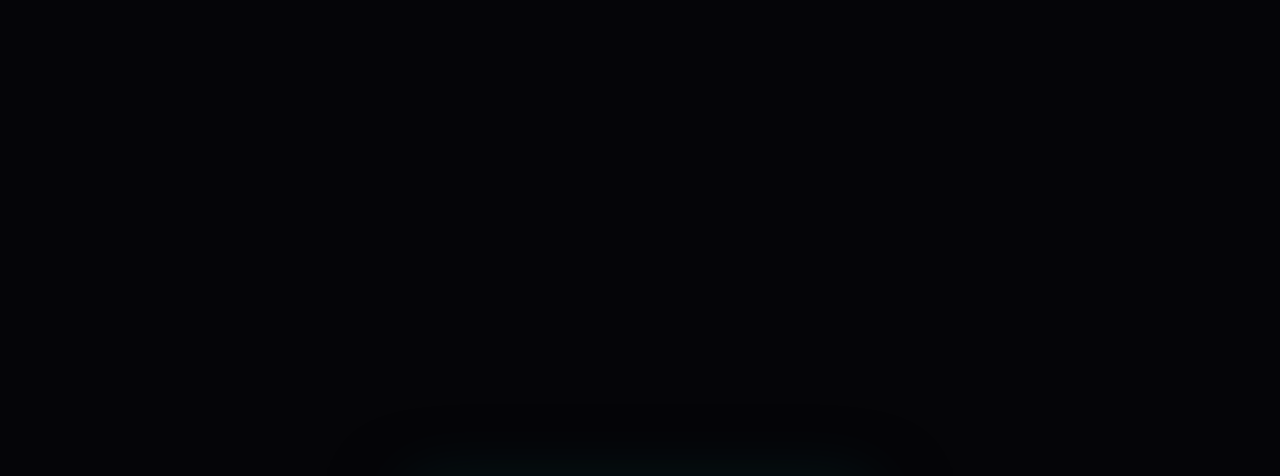
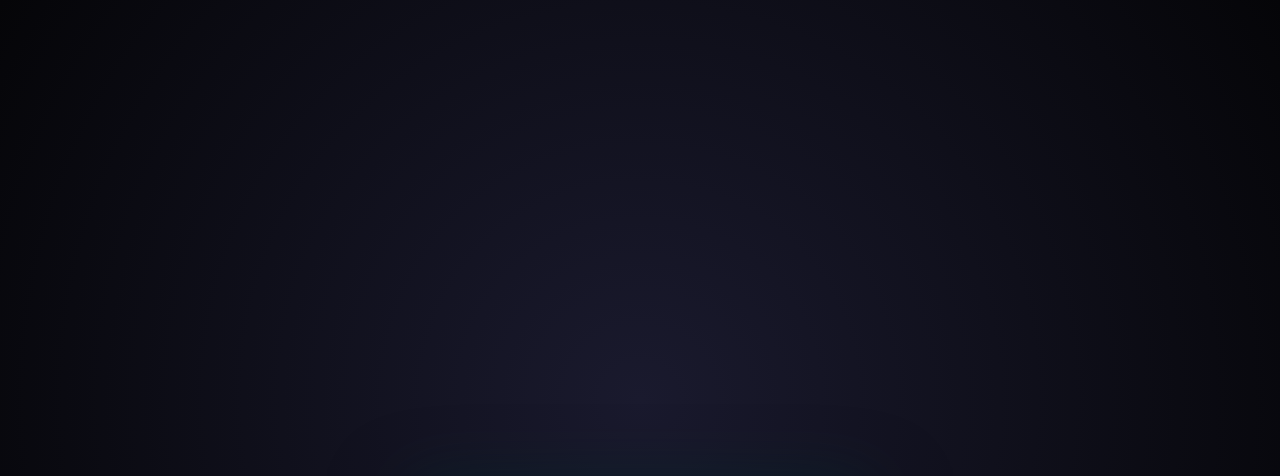
Before and after one commit to estudiopoolr-a11y/juegodidactico, a plain HTML site: page index.html in a window 1280 px wide. Shown: the top 476 px of the page. Drawn offline with Linux system fonts and the light colour scheme.

Commit message:
Fix: Fondo radial fallback y WebGL no bloquea UI, UI funciona sin WebGL

```diff
--- a/index.html
+++ b/index.html
@@ -7,8 +7,8 @@
 <style>
 :root{--bg:#050508;--card:rgba(12,16,28,0.93);--accent:#00f2ff;--glow:rgba(0,242,255,0.25);--sec:#ff00ea;--danger:#ff3c5f;--text:#e8e8f0}
 *{box-sizing:border-box;margin:0;padding:0}
-body{font-family:'Courier New',monospace;background:var(--bg);color:var(--text);overflow:hidden;width:100vw;height:100vh}
-#canvas3d{position:fixed;top:0;left:0;width:100%;height:100%;z-index:0}
+body{font-family:'Courier New',monospace;background:radial-gradient(circle at center, #1a1a2e 0%, #050508 60%, #050508 100%);color:var(--text);overflow:hidden;width:100vw;height:100vh}
+#canvas3d{position:fixed;top:0;left:0;width:100%;height:100%;z-index:0;background:radial-gradient(circle at center, #1a1a2e 0%, #050508 100%);}
 #ui-layer{position:fixed;top:0;left:0;width:100%;height:100%;z-index:10;pointer-events:none;display:flex;justify-content:center;align-items:flex-end;padding-bottom:2vh}
 #ui-layer>*{pointer-events:auto}
 .screen{width:min(94vw,460px);display:flex;flex-direction:column;animation:fadeUp .6s ease}
@@ -284,6 +284,8 @@
 const Game={
   st:{name:'',round:1,score:0,hist:[],results:[]},
 
+  };
+
   init(){
     const n=document.getElementById('p-name').value.trim();
     if(!n)return alert('INGRESA UN ID DE AGENTE VALIDO.');
@@ -291,7 +293,6 @@
     document.getElementById('scr-welcome').classList.add('hidden');
     document.getElementById('scr-play').classList.remove('hidden');
     try{Audio.init()}catch(e){}
-    C3D.init();
     this.startRound();
   },
 
```
